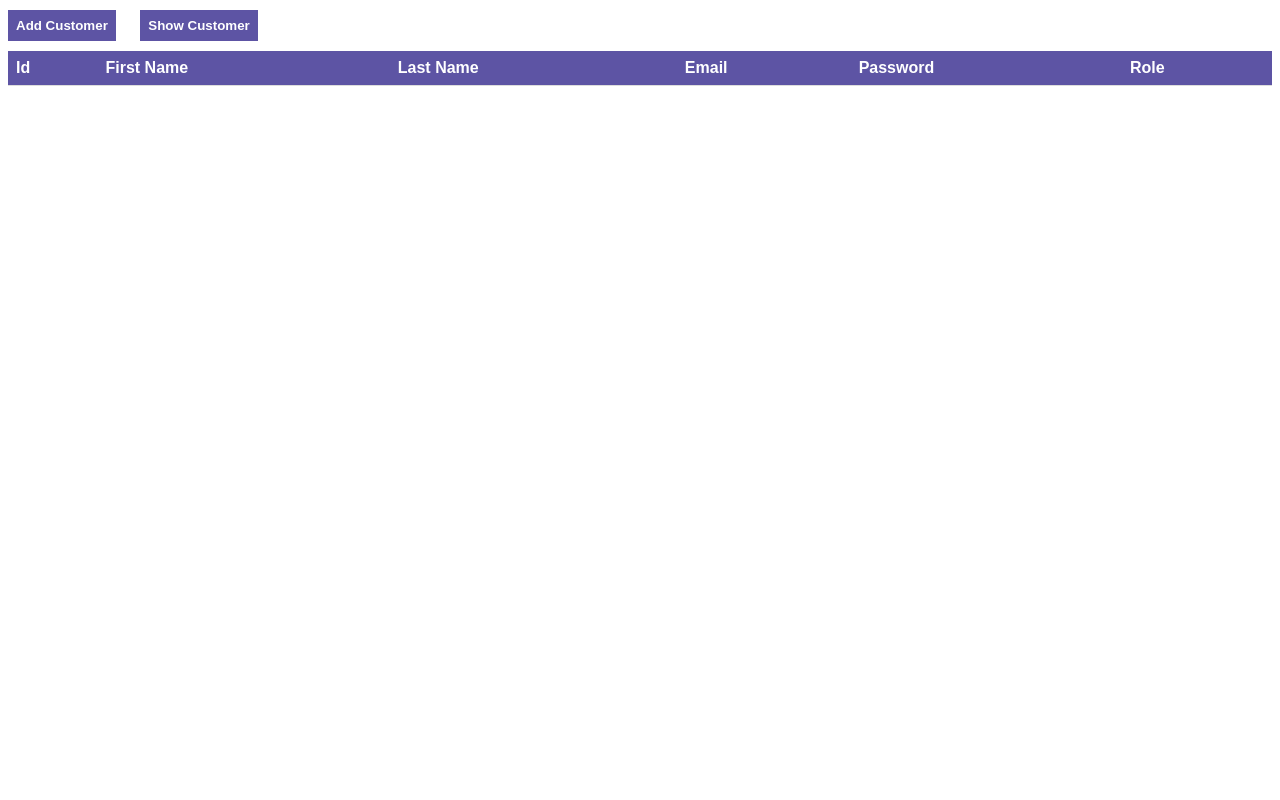
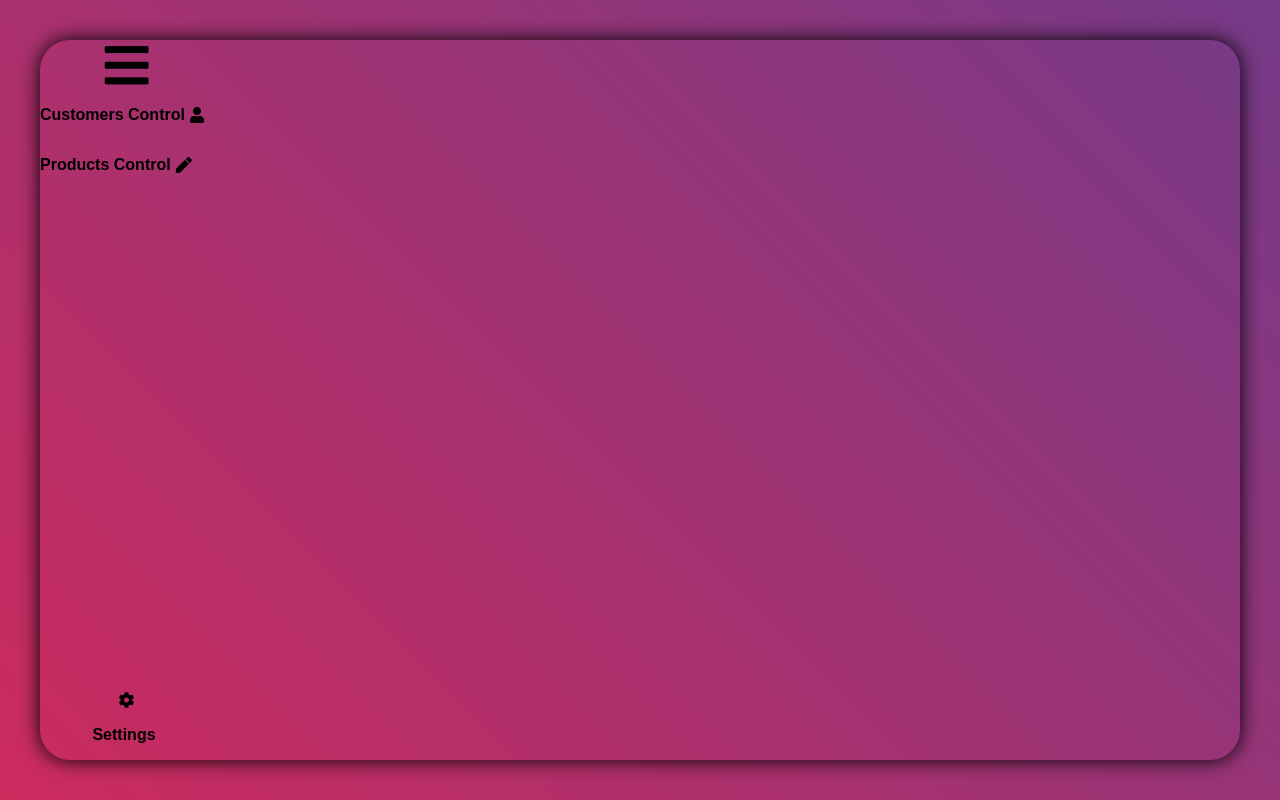
Before and after one commit to SilverSixx/E-comerce, a plain HTML site: page src/main/resources/static/admin.html in a window 1280 px wide. Drawn offline with nearby package versions, Linux system fonts and the light colour scheme.

Commit message:
Initial version

```diff
--- a/src/main/resources/static/admin.html
+++ b/src/main/resources/static/admin.html
@@ -4,14 +4,35 @@
   <meta charset="UTF-8">
   <meta http-equiv="X-UA-Compatible" content="IE=edge">
   <meta name="viewport" content="width=device-width, initial-scale=1.0">
-  <title>Customers and Products Controll</title>
+  <title>Admin Page</title>
   <link rel="stylesheet" href="css/admin.css">
+  <link href="css/font-awesome.min.css" rel="stylesheet">
+  <link href="https://use.fontawesome.com/releases/v5.2.0/css/all.css" rel="stylesheet" />
+  <link href="https://use.fontawesome.com/releases/v5.2.0/css/fontawesome.css" rel="stylesheet" />
 </head>
 <body>
+<div class="global-container">
+    <div class="sidebar">
       <div>
-  <button id="addUser">Add Customer</button>
+        <i class="bars fas fa-solid fa-bars"></i>
+        <div class="customer-control-opt">
+          <p>Customers Control</p>
+          <i class="fas fa-solid fa-user"></i>
+        </div>
+        <div class="product-control-opt">
+          <p>Products Control</p>
+          <i class="fas fa-pen"></i>
+        </div>
+      </div>
+      <div class="settings-opt">
+        <i class="fas fa-gear"></i>
+        <p>Settings</p>
+      </div>
+    </div>
+
+
+  <div class="customer-control-container" style="display: none">
     <button id="showUsers">Show Customer</button>
-</div>
     <div id="userList">
       <table>
         <thead>
@@ -27,21 +48,9 @@
         <tbody></tbody>
       </table>
     </div>
+  </div>
+</div>
 
-<div id="addUserModal" style="display:none;">
-  <h2>Add new customer</h2>
-  <form id="addUserForm">
-    <label for="fname">First Name:</label>
-    <input type="text" id="fname" name="fname"><br>
-    <label for="lname">Last Name:</label>
-    <input type="text" id="lname" name="lname"><br>
-    <label for="email">Email:</label>
-    <input type="email" id="email" name="email"><br>
-    <label for="password">Password:</label>
-    <input type="password" id="password" name="password"><br>
-    <input type="submit" value="Sign up">
-  </form>
-</div>
 
   <script src="https://code.jquery.com/jquery-3.6.0.min.js"></script>
   <script src="js/admin.js"></script>
--- a/src/main/resources/static/css/admin.css
+++ b/src/main/resources/static/css/admin.css
@@ -1,32 +1,57 @@
 body{
     font-family: Arial, serif;
+    margin: 0;
+    padding: 0;
+    box-sizing: border-box;
+    display: flex;
+    justify-content: center;
+    align-items: center;
+    min-height: 100vh;
+    background: linear-gradient(45deg, #cc2b5e , #753a88);
 }
-
+p{
+    font-weight: bold;
+}
 table {
     border-collapse: collapse;
     width: 100%;
 }
-th, td {
-    text-align: left;
-    padding: 8px;
-    border-bottom: 1px solid #ddd;
-}
-th {
-    background-color: #5D54A4;
-    color: white;
-}
+
 button{
-    margin-right:20px;
-    background-color: #5D54A4;
-    color: white;
     border: none;
-    padding: 8px;
     font-weight: bold;
 }
-div{
-    margin-top: 10px;
+
+i{
+    padding-left: 5px;
+}
+
+.global-container{
+    position: relative;
     width: 100%;
+    max-width: 1200px;
+    height: auto;
+    margin: 0;
+    padding: 0;
+    border-radius: 30px;
+    border:none;
+    box-shadow: 0 0 20px ;
+    text-align: center;
+    align-items: center;
 }
-input{
-    margin: 10px;
+.sidebar{
+    width: 14%;
+    display: flex;
+    flex-direction: column;
+    height: 90vh;
+    justify-content:space-between;
 }
+.customer-control-opt, .product-control-opt{
+    display: flex;
+    flex-direction: row;
+    align-items: center;
+    justify-items: right;
+}
+.bars{
+    font-size: 50px;
+}
--- a/src/main/resources/static/js/admin.js
+++ b/src/main/resources/static/js/admin.js
@@ -2,33 +2,6 @@ $(document).ready(function(){
     $('#addUser').click(function(){
         $('#addUserModal').show();
     });
-
-    $('#addUserForm').submit(function(event){
-        // prevent default form submission
-        event.preventDefault();
-        let formData = {
-            firstName: $('#fname').val(),
-            lastName: $('#lname').val(),
-            password: $('#password').val(),
-            email: $('#email').val()
-        };
-        $.ajax({
-            type: 'POST',
-            url: 'http://localhost:8090/api/v1/registration',
-            data: JSON.stringify(formData),
-            contentType: 'application/json',
-            success: function(){
-                showUsers()
-                alert('User added')
-                $('#addUserModal').hide();
-            },
-            error: function(jqXHR, textStatus){
-                alert('Error adding user: ' + textStatus);
-            }
-        });
-
-    });
-
     $('#showUsers').click(function(){
         showUsers();
     });
```
Lines whose indentation alone changed are shown as unchanged.
